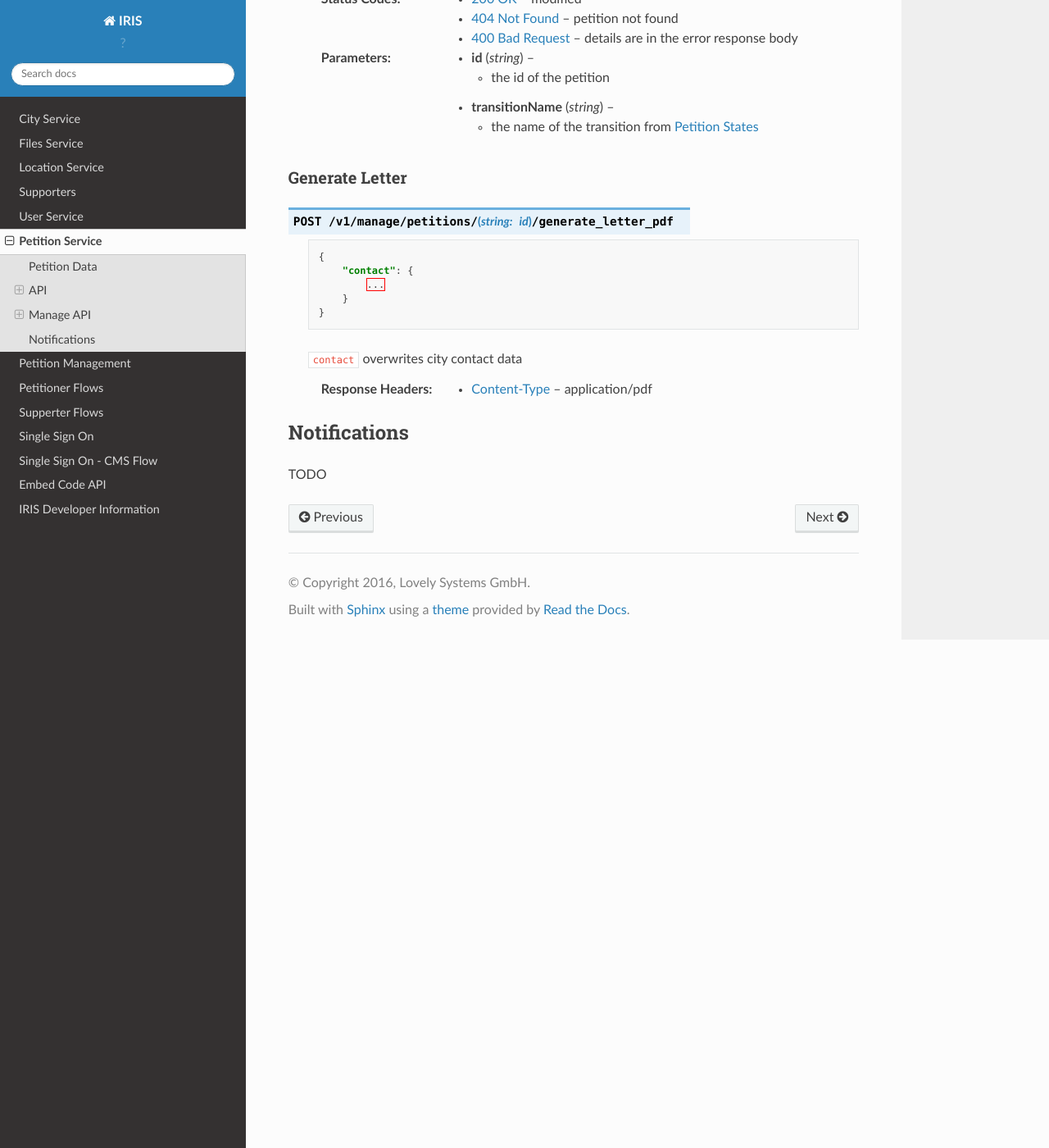
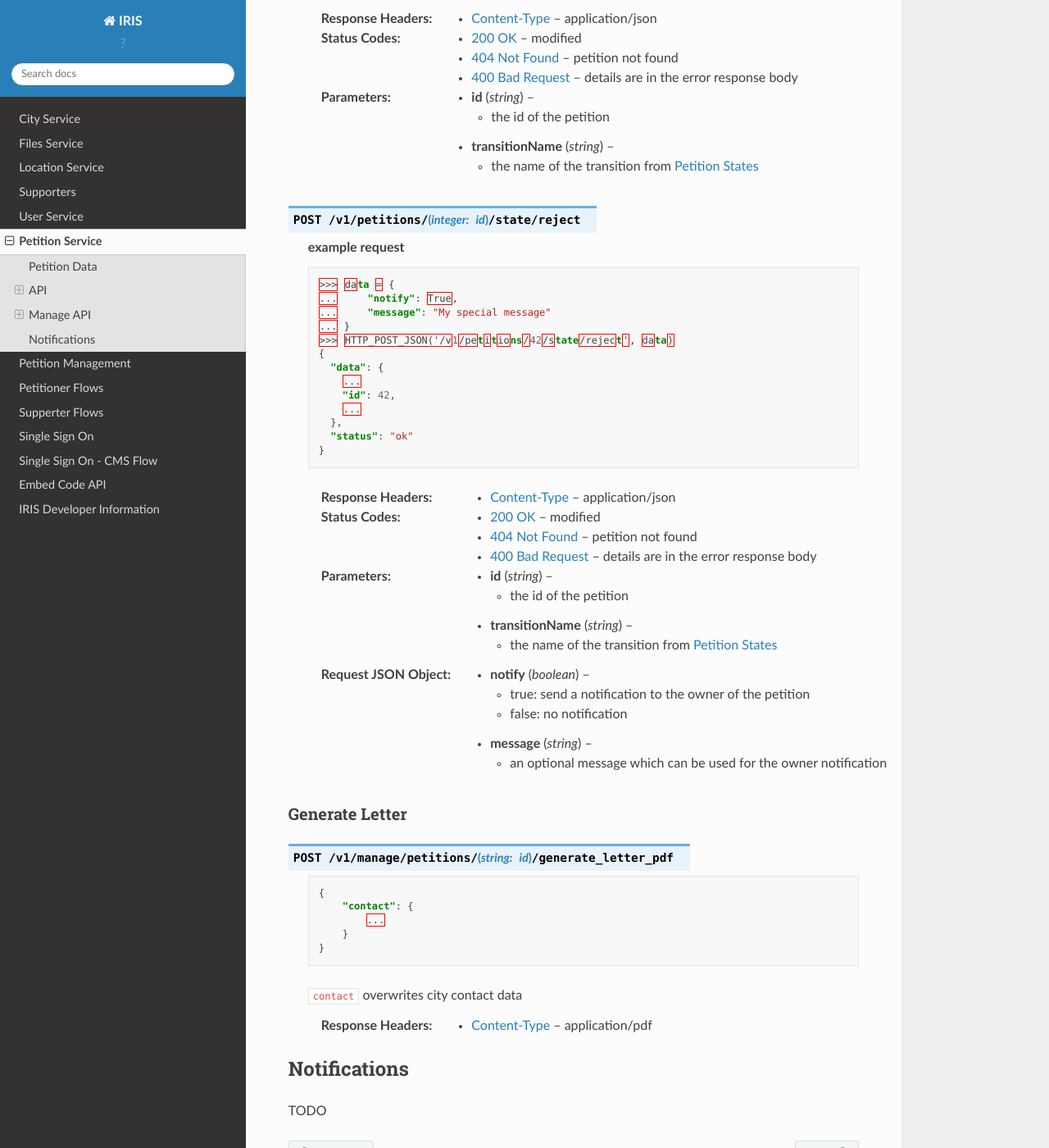
Before and after one commit to iris-dni/iris-service, a Sphinx documentation site: the page built from docs/petitions.rst, in a window 1280 px wide and 1400 px high, scrolled down 5346 px. Shown: the whole window at 82% size. Built offline with Sphinx 7.4.7 and the Read the Docs theme 2.0.0, drawn with Linux system fonts in a browser that asks for light colours; some of the changed text lies outside the part shown.

Commit message:
petition state endpoint

```diff
--- a/docs/petitions.rst
+++ b/docs/petitions.rst
@@ -74,7 +74,10 @@ list
     :param string city_id:
         - filter by city id
     :param string state:
-        - filter by state(s), provide multiple states as comma separated list
+        - filter by state(s)
+        - provide multiple states as comma separated list
+        - for possible state names see
+          :ref:`petition-management-petition-states`
     :param string city_tag:
         - filter by city_tag(s), provide multiple tags as comma separated list
     :param string owner:
@@ -263,7 +266,6 @@ Manage API
 Manage State
 ------------
 
-
 .. http:post:: /v1/petitions/(integer:id)/state/(string:transitionName)
 
     Everything that affects the lifecycle of a petition is handled via this
@@ -301,6 +303,42 @@ Manage State
     :param string transitionName:
         - the name of the transition from :ref:`petition-management-petition-states`
 
+.. http:post:: /v1/petitions/(integer:id)/state/reject
+
+    **example request**
+
+    .. sourcecode:: json
+
+        >>> data = {
+        ...     "notify": True,
+        ...     "message": "My special message"
+        ... }
+        >>> HTTP_POST_JSON('/v1/petitions/42/state/reject', data)
+        {
+          "data": {
+            ...
+            "id": 42,
+            ...
+          },
+          "status": "ok"
+        }
+
+    :resheader Content-Type: application/json
+
+    :statuscode 200: modified
+    :statuscode 404: petition not found
+    :statuscode 400: details are in the error response body
+
+    :param string id:
+        - the id of the petition
+    :param string transitionName:
+        - the name of the transition from :ref:`petition-management-petition-states`
+    :<json boolean notify:
+        - true: send a notification to the owner of the petition
+        - false: no notification
+    :<json string message:
+        - an optional message which can be used for the owner notification
+
 
 Generate Letter
 ---------------
```
Also changed, not shown: 5 other files.
